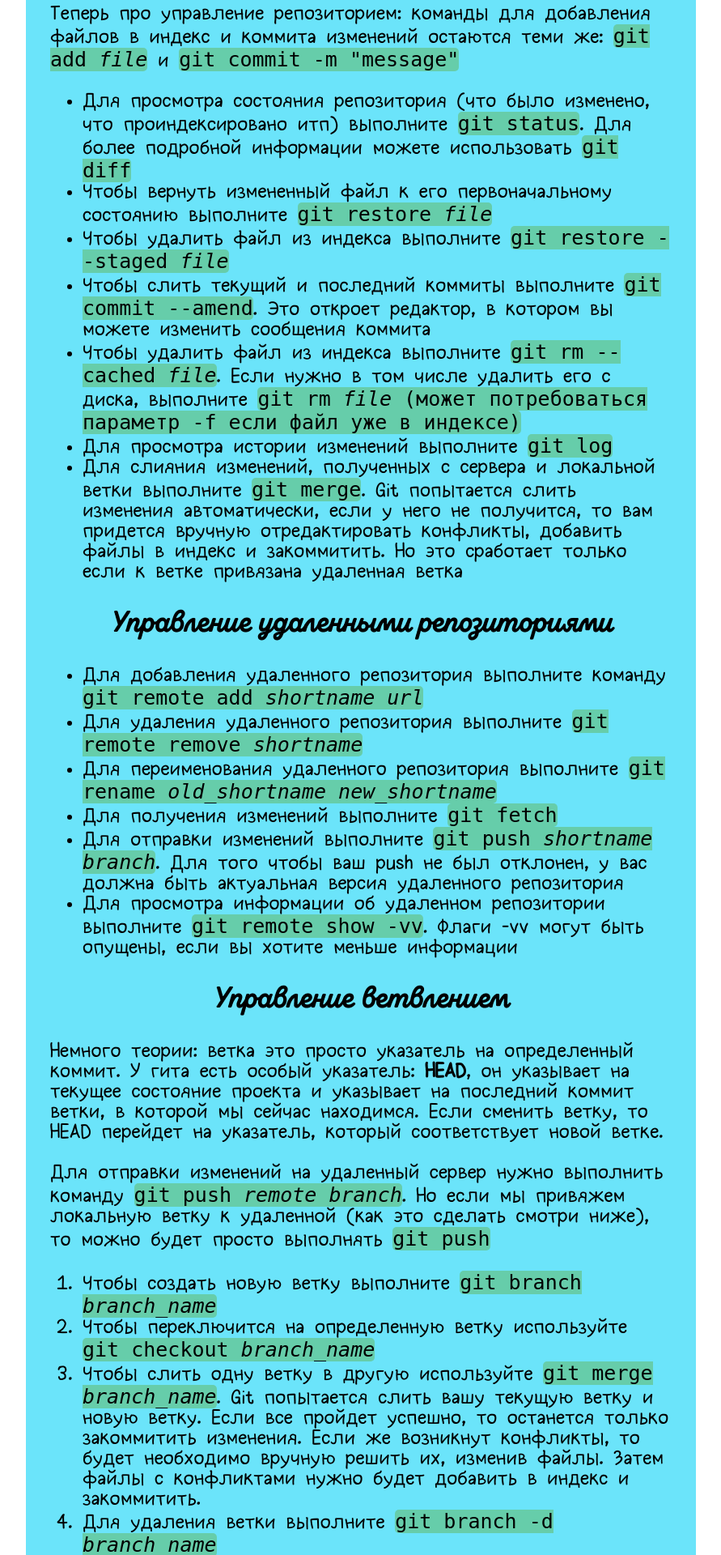
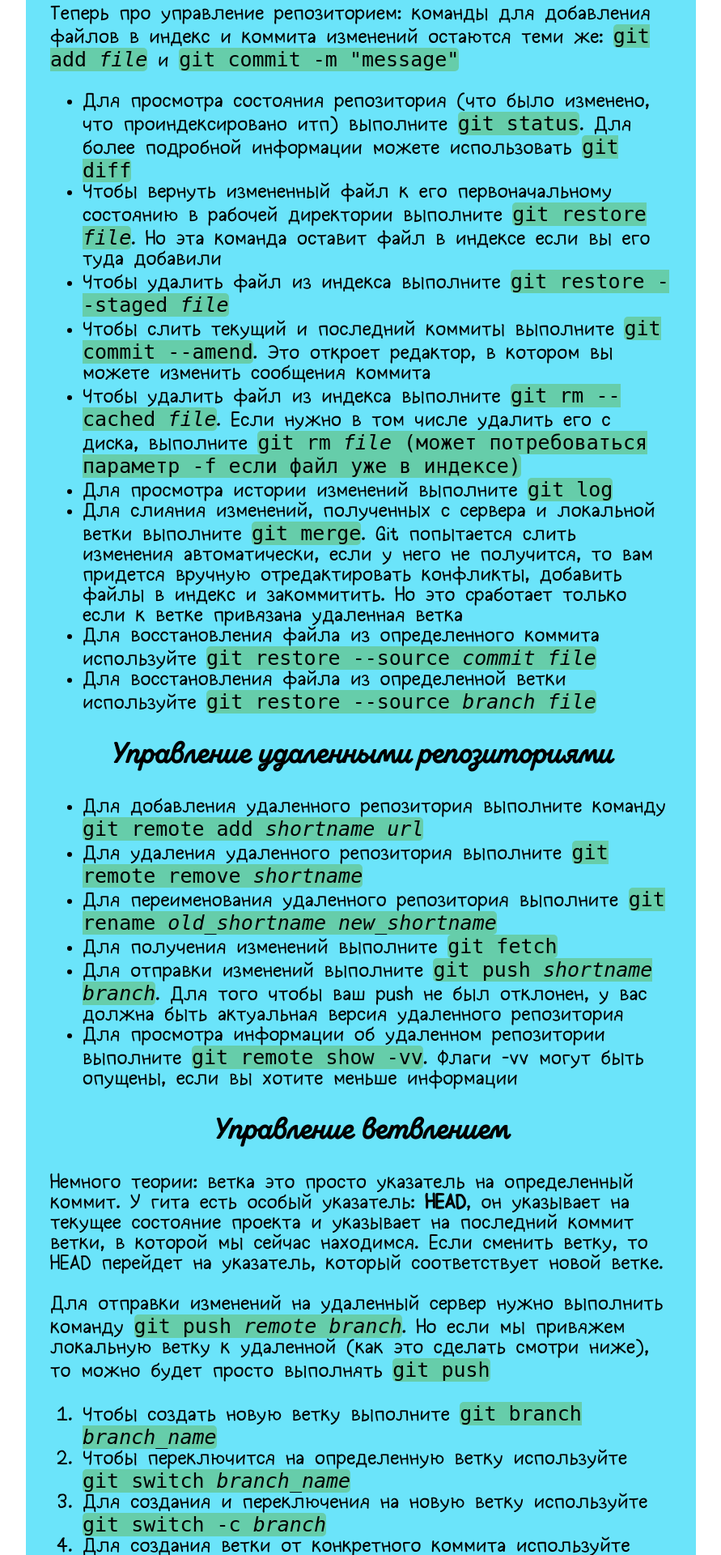
Before and after one commit to SevenTwelve712/WebReminder, a Flask app: page /instructions/git in a window 1280 px wide. Shown: the part 1644-3564 px from the top of the page at 81% size, without its empty margins (224-1115 px from the left). Run offline with Flask 3, Linux system fonts and the light colour scheme.

Commit message:
supplement git instruction

```diff
--- a/webreminder_app/pages/instructions/git_F.py
+++ b/webreminder_app/pages/instructions/git_F.py
@@ -18,7 +18,10 @@ cheatsheet = ContentTable(
         ContentTableLine(["git rm <файл>", "Удаляет файл из индекса и рабочей директории"]),
         ContentTableLine(["git rm --cached <файл>", "Удаляет файл из индекса"]),
         ContentTableLine(["git mv <старое имя> <новое имя>", "Переименовывает или перемещает файл"]),
-        ContentTableLine(["git restore file", "Возвращает файл в состояние предыдущего коммита"]),
+        ContentTableLine(["git restore file", "Возвращает файл в состояние предыдущего коммита (в рабочей директории)"]),
+        ContentTableLine(["git restore --staged file", "Удаляет файл из индекса"]),
+        ContentTableLine(["git restore --source <commit> file", "Восстанавливает файл из определенного коммита"]),
+        ContentTableLine(["git restore --source branch", "Восстанавливает файл из заданной ветки"]),
 
         # --- Коммиты ---
         ContentTableLine("Коммиты", type_="subhead"),
@@ -29,11 +32,12 @@ cheatsheet = ContentTable(
         ContentTableLine("Ветки", type_="subhead"),
         ContentTableLine(["git branch -vv", "Показывает список веток и информацию о них"]),
         ContentTableLine(["git branch <имя>", "Создаёт новую ветку"]),
-        ContentTableLine(["git checkout -b branch", "Создает новую ветку и сразу же переключается на нее"]),
-        ContentTableLine(["git checkout <ветка>", "Переключается на указанную ветку"]),
+        ContentTableLine(["git switch -b branch", "Создает новую ветку и сразу же переключается на нее"]),
+        ContentTableLine(["git switch <ветка>", "Переключается на указанную ветку"]),
         ContentTableLine(["git branch -d branch", "Удаляет ветку"]),
         ContentTableLine(["git merge <ветка>", "Сливает указанную ветку в текущую"]),
-        ContentTableLine(["git marge", "Сливает ветку и ее удаленный аналог, если изменения получены с сервера"]),
+        ContentTableLine(["git rebase <ветка>", "Перебазирует указанную ветку в текущую"]),
+        ContentTableLine(["git merge", "Сливает ветку и ее удаленный аналог, если изменения получены с сервера"]),
 
         # --- Истоия ---
         ContentTableLine(["git log", "Показывает историю коммитов"]),
--- a/webreminder_app/templates/finished/instructions/git.html
+++ b/webreminder_app/templates/finished/instructions/git.html
@@ -26,7 +26,7 @@
 <p>Теперь про управление репозиторием: команды для добавления файлов в индекс и коммита изменений остаются теми же: <code>git add <i>file</i></code> и <code>git commit -m "message"</code></p>
 <ul>
     <li>Для просмотра состояния репозитория (что было изменено, что проиндексировано итп) выполните <code>git status</code>. Для более подробной информации можете использовать <code>git diff</code></li>
-    <li>Чтобы вернуть измененный файл к его первоначальному состоянию выполните <code>git restore <i>file</i></code></li>
+    <li>Чтобы вернуть измененный файл к его первоначальному состоянию в рабочей директории выполните <code>git restore <i>file</i></code>. Но эта команда оставит файл в индексе если вы его туда добавили</li>
     <li>Чтобы удалить файл из индекса выполните <code>git restore --staged <i>file</i></code></li>
     <li>Чтобы слить текущий и последний коммиты выполните <code>git commit --amend</code>. Это откроет редактор, в котором вы можете изменить сообщения коммита</li>
     <li>Чтобы удалить файл из индекса выполните <code>git rm --cached <i>file</i></code>. Если нужно в том числе удалить его с диска, выполните <code>git rm <i>file</i> (может потребоваться
@@ -34,6 +34,8 @@
     <li>Для просмотра истории изменений выполните <code>git log</code></li>
     <li>Для слияния изменений, полученных с сервера и локальной ветки выполните <code>git merge</code>. Git попытается слить изменения автоматически, если у него не получится, то вам придется
     вручную отредактировать конфликты, добавить файлы в индекс и закоммитить. Но это сработает только если к ветке привязана удаленная ветка</li>
+    <li>Для восстановления файла из определенного коммита используйте <code>git restore --source <i>commit</i> <i>file</i></code></li>
+    <li>Для восстановления файла из определенной ветки используйте <code>git restore --source <i>branch file</i></code></li>
 </ul>
 
 <h2 id="remote">Управление удаленными репозиториями</h2>
@@ -52,10 +54,13 @@
 то можно будет просто выполнять <code>git push</code></p>
 <ol>
     <li>Чтобы создать новую ветку выполните <code>git branch <i>branch_name</i></code></li>
-    <li>Чтобы переключится на определенную ветку используйте <code>git checkout <i>branch_name</i></code></li>
+    <li>Чтобы переключится на определенную ветку используйте <code>git switch <i>branch_name</i></code></li>
+    <li>Для создания и переключения на новую ветку используйте <code>git switch -c <i>branch</i></code></li>
+    <li>Для создания ветки от конкретного коммита используйте <code>git switch -c <i>branch commit</i></code></li>
     <li>Чтобы слить одну ветку в другую используйте <code>git merge <i>branch_name</i></code>. Git попытается слить вашу текущую ветку и новую ветку. Если все пройдет успешно,
         то останется только закоммитить изменения. Если же возникнут конфликты, то будет необходимо вручную решить их, изменив файлы. Затем файлы с конфликтами нужно будет добавить в индекс
     и закоммитить.</li>
+    <li>Для перебазирования (то зе самое, что и слияние, но не оставляет коммитов, "ответвляющихся" от основной ветки, делая историю чище) используйте <code>git rebase <i>branch</i></code></li>
     <li>Для удаления ветки выполните <code>git branch -d <i>branch_name</i></code></li>
     <li>Чтобы посмотреть информацию о ветках выполните <code>git branch -vv</code>. Флаги -vv выводят больше информации</li>
     <li>Для переименовывания ветки выполните <code>git branch --move <i>old_name</i> <i>new_name</i></code></li>
```
